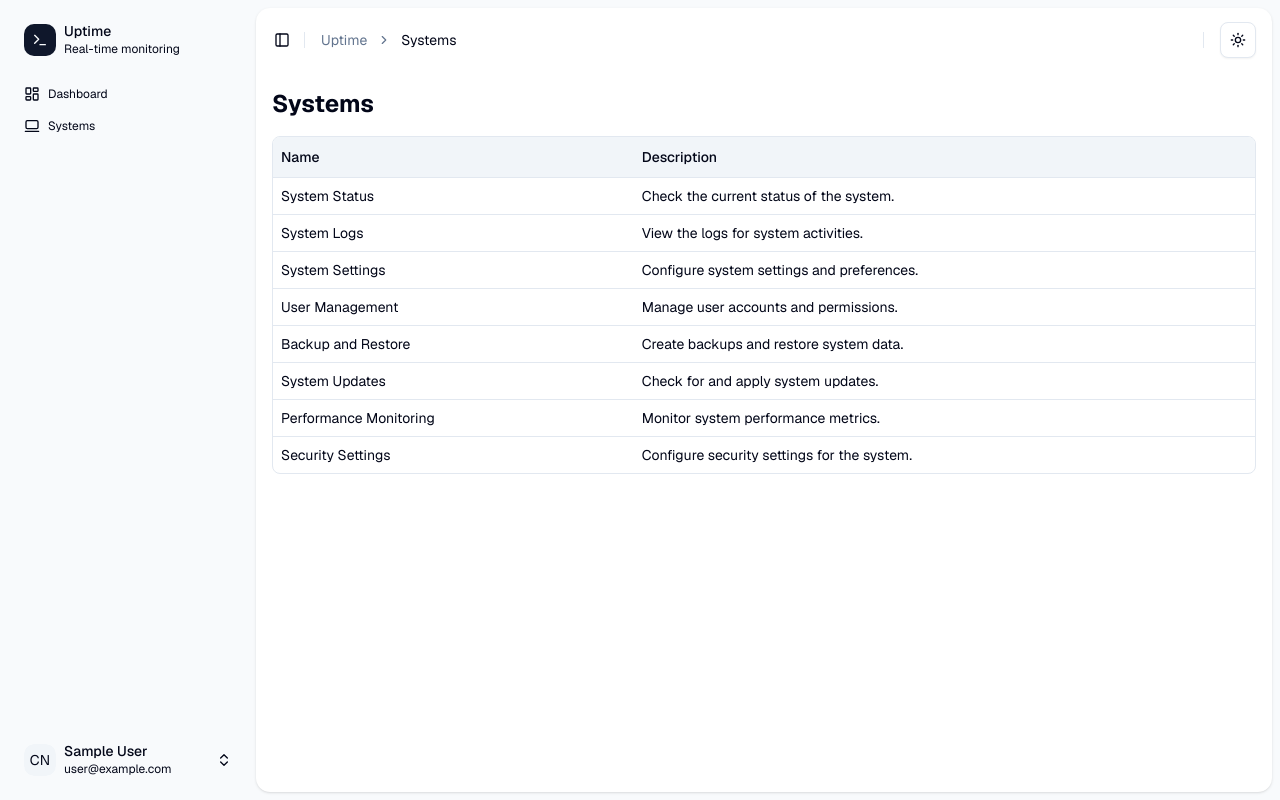
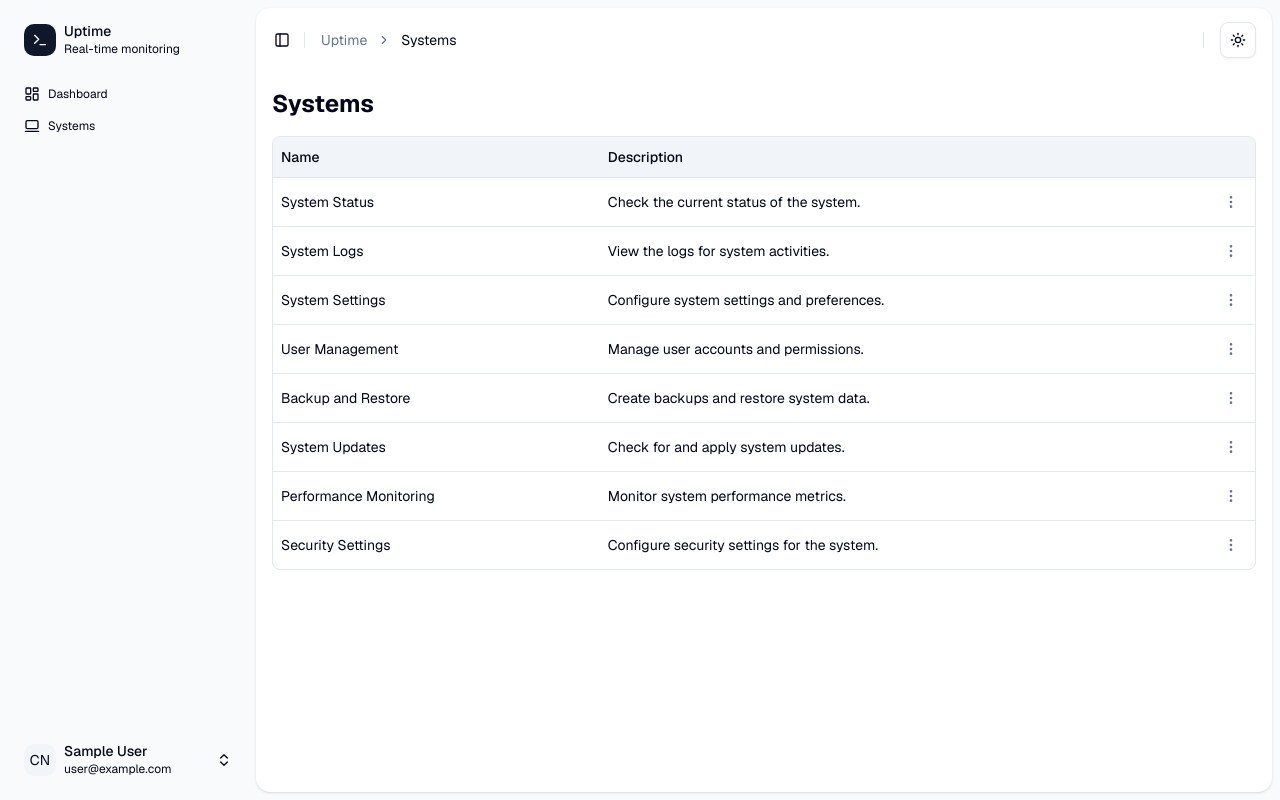
Before and after one commit to jenneracostadiaz/uptime-frontend, a Next.js app: page /systems in a window 1280 px wide. Built offline with nearby package versions, Linux system fonts and the light colour scheme; no server answers; sample sign-in values are in the browser's storage.

Commit message:
feat: add action dropdown menu to columns for edit and delete options

```diff
--- a/src/app/(dashboard)/systems/components/Columns.tsx
+++ b/src/app/(dashboard)/systems/components/Columns.tsx
@@ -2,6 +2,15 @@
 
 import type {ColumnDef} from "@tanstack/table-core";
 import type {System} from "@/type/System";
+import {
+	Button,
+	DropdownMenu,
+	DropdownMenuContent,
+	DropdownMenuItem,
+	DropdownMenuLabel, DropdownMenuSeparator,
+	DropdownMenuTrigger
+} from "@/components/ui";
+import {MoreHorizontal, MoreVertical} from "lucide-react";
 
 export const columns: ColumnDef<System>[]  = [
 	{
@@ -12,4 +21,28 @@ export const columns: ColumnDef<System>[]  = [
 		accessorKey: "description",
 		header: "Description",
 	},
+	{
+		id: "actions",
+		cell: ({ row }) => {
+			const system = row.original
+
+			return (
+				<DropdownMenu>
+					<DropdownMenuTrigger asChild>
+						<div className="flex justify-end">
+							<Button variant="ghost" className="data-[state=open]:bg-muted text-muted-foreground flex size-8">
+								<span className="sr-only">Open menu</span>
+								<MoreVertical className="h-4 w-4" />
+							</Button>
+						</div>
+					</DropdownMenuTrigger>
+					<DropdownMenuContent align="end" className="w-32">
+						<DropdownMenuItem>Edit</DropdownMenuItem>
+						<DropdownMenuSeparator />
+						<DropdownMenuItem variant="destructive">Delete</DropdownMenuItem>
+					</DropdownMenuContent>
+				</DropdownMenu>
+			)
+		},
+	}
 ];
```
